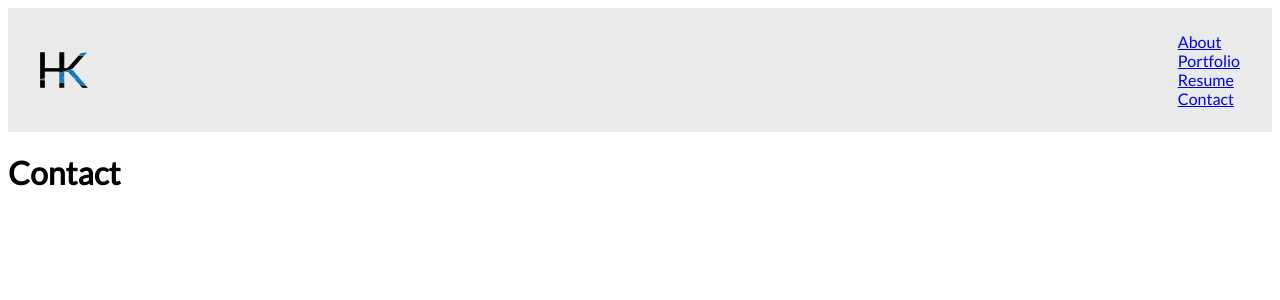
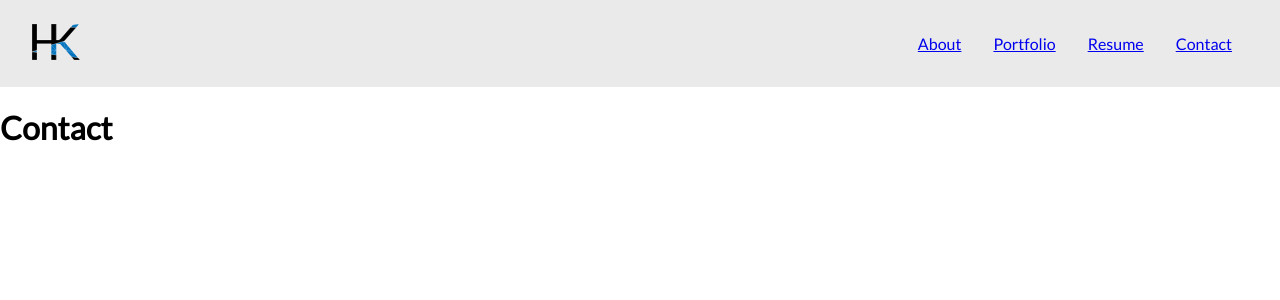
Before and after one commit to HarrisonJK/HarrisonJK.github.io, a React (Vite) app: page /Contact in a window 1280 px wide. Shown: the top 300 px of the page. Built offline with nearby package versions, Linux system fonts and the light colour scheme.

Commit message:
Navbar straightened

```diff
--- a/src/components/Navbar.jsx
+++ b/src/components/Navbar.jsx
@@ -2,21 +2,21 @@ import { Link } from "react-router-dom";
 
 export function Navbar() {
   return (
-    <div class="entireNavbar">
-      <div class="container">
-        <nav class="navbarSite">
+    <nav class="navbarContainer">
+      <div class="logoContainer">
         <img src="HKLogo.svg" id="navLogo" />
+      </div>
       <ul class="navbarTabs">
-            <li>
+        <li class="flatten">
           <Link to="/">About</Link>
         </li>
-            <li>
+        <li class="flatten">
           <Link to="/Portfolio">Portfolio</Link>
         </li>
-            <li>
+        <li class="flatten">
           <Link to="/Resume">Resume</Link>
         </li>
-            <li>
+        <li class="flatten">
           <Link to="/Contact">Contact</Link>
         </li>
       </ul>
@@ -24,8 +24,6 @@ export function Navbar() {
             <span></span>
           </button> */}
     </nav>
-      </div>
-    </div>
   );
 }
 
--- a/src/styles/Navbar.css
+++ b/src/styles/Navbar.css
@@ -1,22 +1,27 @@
-nav {
-  position: sticky;
-  top: 0;
+.navbarContainer {
   display: flex;
-  flex-wrap: wrap;
   justify-content: space-between;
+  align-items: center;
   padding: 1.5rem 2rem;
   background-color: #eaeaea;
-  transition: top 500ms ease-in-out;
 }
 
-.test {
-  width: 200px;
+.navbarSite {
+  align-items: center;
 }
 
 .navbarTabs {
+  display: inline-block;
   list-style: none;
   margin: 0;
   padding: 0;
 }
-li {
+
+.flatten {
+  display: inline-block;
+  margin: 0 1rem;
 }
+
+body {
+  margin: 0;
+}
```
Lines whose indentation alone changed are shown as unchanged.
